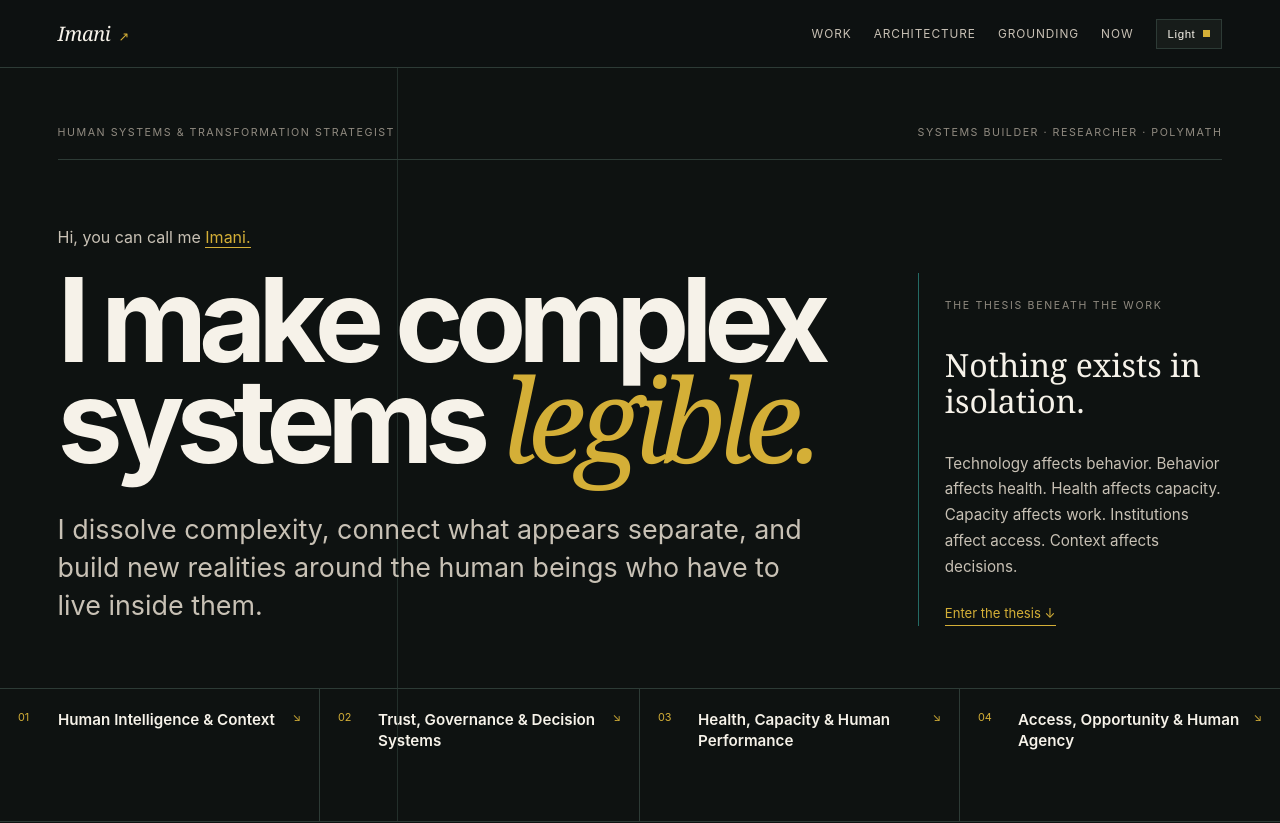
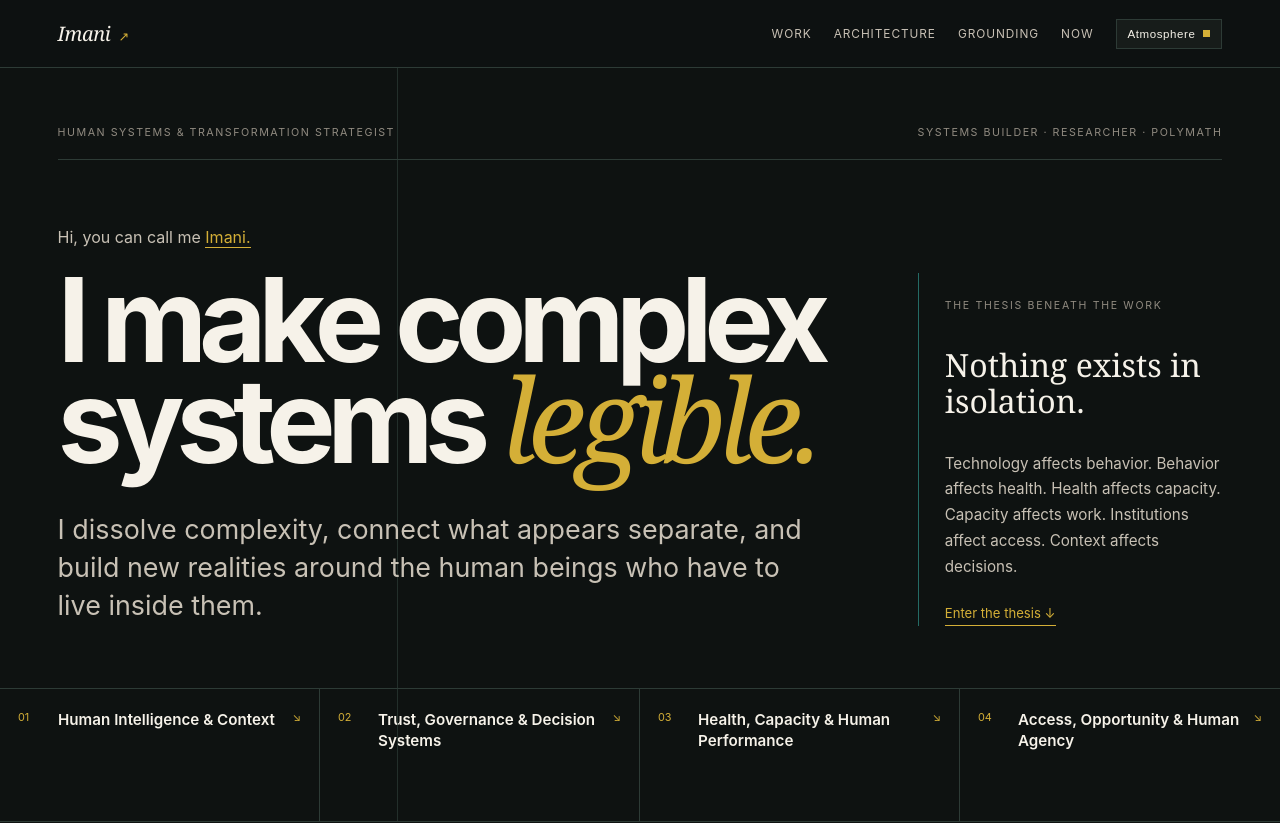
Before and after one commit to Iamlegend-Imani/Iamlegend-Imani, a Next.js app: page / in a window 1280 px wide. Shown: the top 823 px of the page. Built offline with nearby package versions, Linux system fonts and the light colour scheme.

Commit message:
Turn theme toggle into atmosphere controls

```diff
--- a/components/ThemeToggle.tsx
+++ b/components/ThemeToggle.tsx
@@ -2,27 +2,99 @@
 
 import { useEffect, useState } from 'react';
 
+type Theme = 'dark' | 'light';
+
 export default function ThemeToggle() {
-  const [theme, setTheme] = useState<'dark' | 'light'>('dark');
+  const [theme, setTheme] = useState<Theme>('dark');
+  const [brightness, setBrightness] = useState(72);
+  const [opacity, setOpacity] = useState(88);
+  const [open, setOpen] = useState(false);
 
   useEffect(() => {
-    const saved = window.localStorage.getItem('imani-theme');
-    const nextTheme = saved === 'light' ? 'light' : 'dark';
+    const savedTheme = window.localStorage.getItem('imani-theme');
+    const savedBrightness = Number(window.localStorage.getItem('imani-brightness'));
+    const savedOpacity = Number(window.localStorage.getItem('imani-opacity'));
+
+    const nextTheme: Theme = savedTheme === 'light' ? 'light' : 'dark';
+    const nextBrightness = Number.isFinite(savedBrightness) && savedBrightness >= 35 && savedBrightness <= 100 ? savedBrightness : 72;
+    const nextOpacity = Number.isFinite(savedOpacity) && savedOpacity >= 45 && savedOpacity <= 100 ? savedOpacity : 88;
+
     setTheme(nextTheme);
+    setBrightness(nextBrightness);
+    setOpacity(nextOpacity);
     document.documentElement.dataset.theme = nextTheme;
+    document.documentElement.style.setProperty('--ambient-strength', String(nextBrightness / 100));
+    document.documentElement.style.setProperty('--surface-opacity', `${nextOpacity}%`);
   }, []);
 
-  function toggleTheme() {
-    const nextTheme = theme === 'dark' ? 'light' : 'dark';
+  function chooseTheme(nextTheme: Theme) {
     setTheme(nextTheme);
     document.documentElement.dataset.theme = nextTheme;
     window.localStorage.setItem('imani-theme', nextTheme);
   }
 
+  function changeBrightness(value: number) {
+    setBrightness(value);
+    document.documentElement.style.setProperty('--ambient-strength', String(value / 100));
+    window.localStorage.setItem('imani-brightness', String(value));
+  }
+
+  function changeOpacity(value: number) {
+    setOpacity(value);
+    document.documentElement.style.setProperty('--surface-opacity', `${value}%`);
+    window.localStorage.setItem('imani-opacity', String(value));
+  }
+
   return (
-    <button className="themeToggle" type="button" onClick={toggleTheme} aria-label={`Switch to ${theme === 'dark' ? 'light' : 'dark'} mode`}>
-      <span>{theme === 'dark' ? 'Light' : 'Dark'}</span>
-      <span className="themeDot" aria-hidden="true" />
-    </button>
+    <div className="atmosphereControl">
+      <button
+        className="themeToggle"
+        type="button"
+        aria-expanded={open}
+        aria-controls="atmosphere-panel"
+        onClick={() => setOpen((current) => !current)}
+      >
+        <span>Atmosphere</span>
+        <span className="themeDot" aria-hidden="true" />
+      </button>
+
+      {open ? (
+        <div className="atmospherePanel" id="atmosphere-panel">
+          <div className="atmosphereHeading">
+            <span>Atmosphere</span>
+            <button type="button" onClick={() => setOpen(false)} aria-label="Close atmosphere controls">×</button>
+          </div>
+
+          <div className="themeSegment" role="group" aria-label="Color theme">
+            <button type="button" className={theme === 'dark' ? 'active' : ''} onClick={() => chooseTheme('dark')}>Dark</button>
+            <button type="button" className={theme === 'light' ? 'active' : ''} onClick={() => chooseTheme('light')}>Light</button>
+          </div>
+
+          <label className="atmosphereSlider">
+            <span><b>Brightness</b><output>{brightness}%</output></span>
+            <input
+              type="range"
+              min="35"
+              max="100"
+              value={brightness}
+              onChange={(event) => changeBrightness(Number(event.target.value))}
+            />
+          </label>
+
+          <label className="atmosphereSlider">
+            <span><b>Opacity</b><output>{opacity}%</output></span>
+            <input
+              type="range"
+              min="45"
+              max="100"
+              value={opacity}
+              onChange={(event) => changeOpacity(Number(event.target.value))}
+            />
+          </label>
+
+          <p>Shape the light and translucency of the interface.</p>
+        </div>
+      ) : null}
+    </div>
   );
 }
```
